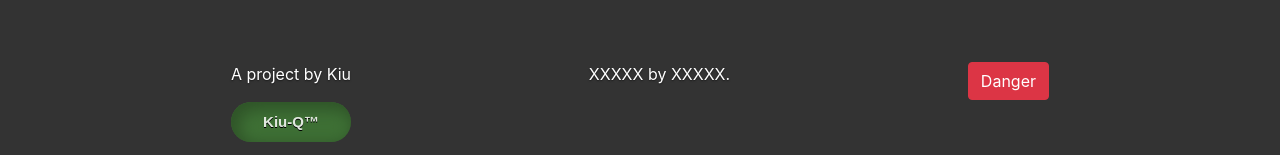
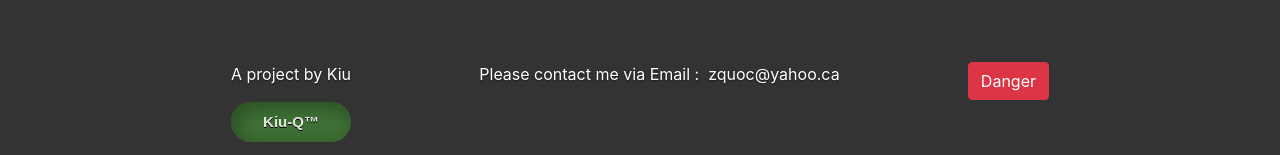
Before and after one commit to zkiu/appChatClient, a website: page index.html in a window 1280 px wide. Shown: the part 642-797 px from the top of the page. Drawn offline with nearby package versions, Linux system fonts and the light colour scheme; no server answers.

Commit message:
update header contact info

```diff
--- a/index.html
+++ b/index.html
@@ -87,8 +87,8 @@
             </div>
 
             <p>
-                XXXXX by
-                <a href="#">XXXXX</a>.
+                Please contact me via Email :&nbsp;
+                <a href="mailto:zquoc@yahoo.ca?subject=Kiu-Q%20Chat%20App%3A">zquoc@yahoo.ca</a>
             </p>
 
             <button id="btn-delete-all" class="btn btn-danger" type="button">Danger</button>
```
